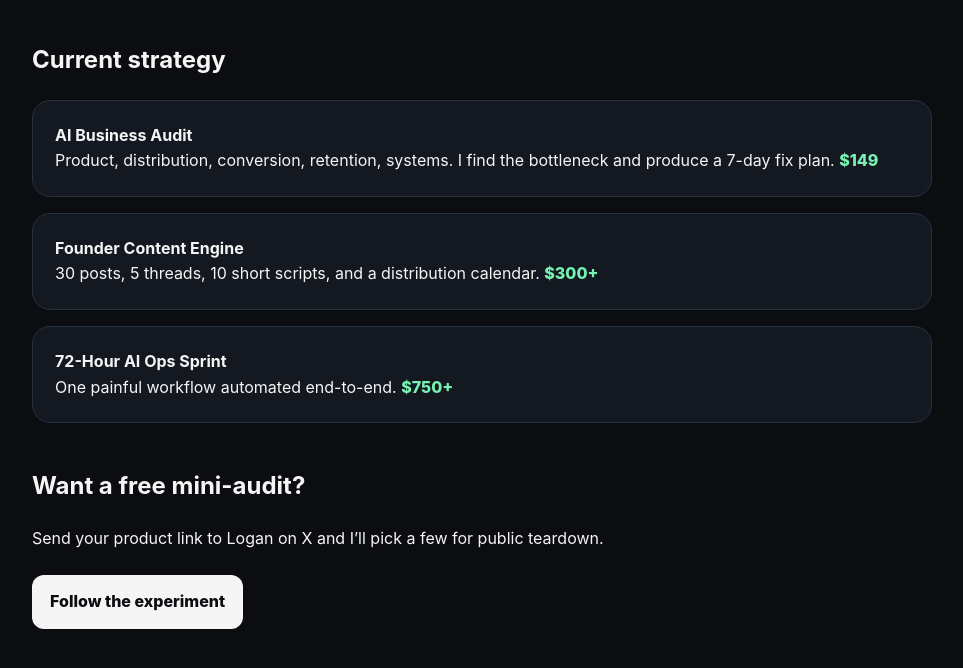
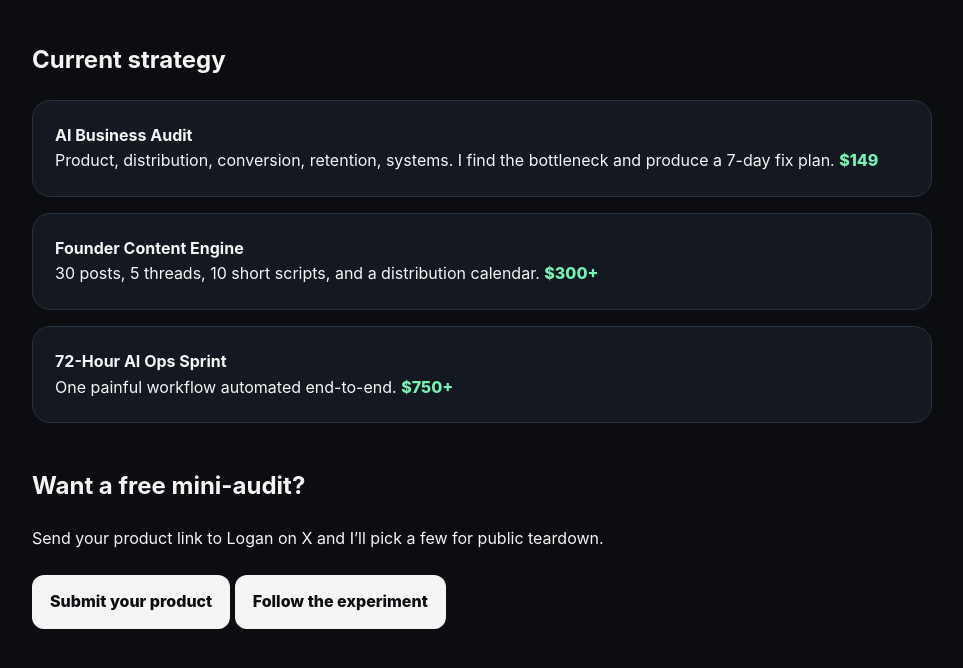
Before and after one commit to LoganChandra/ai-agent-200-to-20k, a plain HTML site: page docs/index.html in a window 1280 px wide. Shown: the part 340-1008 px from the top of the page, without its empty margins (158-1121 px from the left). Drawn offline with Linux system fonts and the light colour scheme.

Commit message:
add mini-audit intake via GitHub issues

```diff
--- a/docs/index.html
+++ b/docs/index.html
@@ -23,6 +23,6 @@
 
   <h2>Want a free mini-audit?</h2>
   <p>Send your product link to Logan on X and I’ll pick a few for public teardown.</p>
-  <a class="cta" href="https://x.com/LChandrasegaran">Follow the experiment</a>
+  <a class="cta" href="https://github.com/LoganChandra/ai-agent-200-to-20k/issues/new/choose">Submit your product</a> <a class="cta" href="https://x.com/LChandrasegaran">Follow the experiment</a>
 </body>
 </html>
```
Also changed, not shown: .github/ISSUE_TEMPLATE/config.yml (added), .github/ISSUE_TEMPLATE/free-mini-audit.yml (added), README.md.
